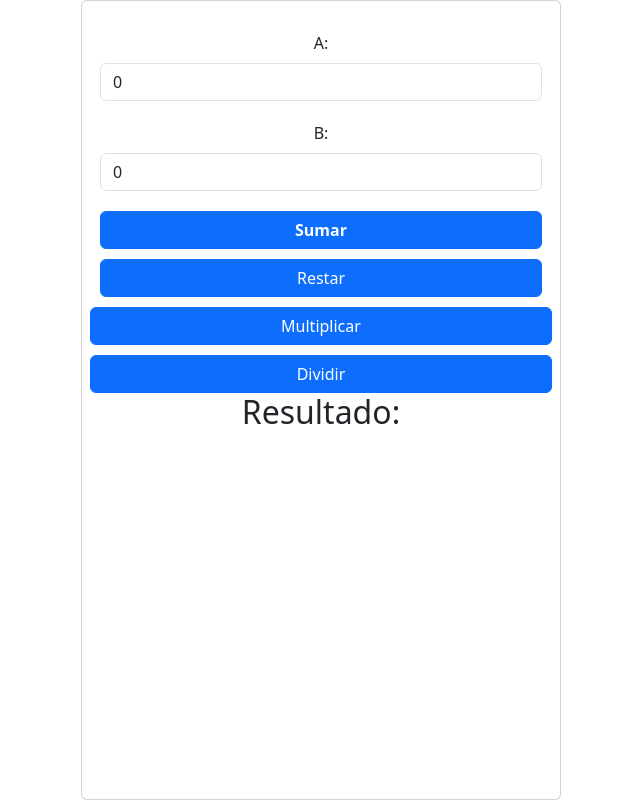
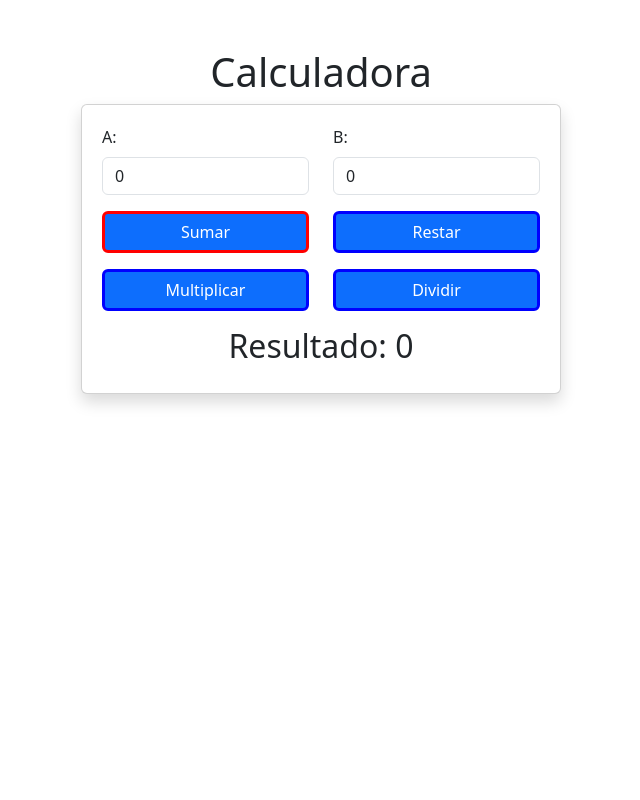
Before and after one commit to amatriain01/Ejercicio-React, a React (Create React App) app in the folder ejercicio-react/: page / in a window 1280 px wide. Shown: the whole page, without its empty margins (319-959 px from the left). Built offline with nearby package versions, Linux system fonts and the light colour scheme.

Commit message:
Arreglados estilos

```diff
--- /dev/null
+++ b/ejercicio-react/src/App.css
@@ -0,0 +1,8 @@
+.border-red {
+    border-color: red;
+    border-width: 3px;
+}
+.border-blue {
+    border-color: blue;
+    border-width: 3px;
+}
--- a/ejercicio-react/src/App.js
+++ b/ejercicio-react/src/App.js
@@ -1,16 +1,16 @@
 import React, { useState } from 'react';
-import { Row, Card } from 'react-bootstrap';
+import { Row, Col, Card, Button } from 'react-bootstrap';
 import CampoEntrada from './Componentes/CampoEntrada';
-import BotonOperacion from './Componentes/BotonOperacion';
 import MostradorResultado from './Componentes/MostradorResultado';
+import './App.css';
 
 function App() {
   const [num1, setNum1] = useState('0');
   const [num2, setNum2] = useState('0');
-  const [operation, setOperation] = useState('+');
-  const [result, setResult] = useState('');
+  const [result, setResult] = useState('0');
+  const [clickedButton, setClickedButton] = useState('+');
 
-  const handleOperacion = (operation) => {
+  const handleOperation = (operation) => {
     let result;
     switch (operation) {
       case '+':
@@ -28,40 +28,57 @@ function App() {
       default:
         result = '0';
     }
-    setOperation(operation);
     setResult(result);
+    setClickedButton(operation);
   };
 
   return (
-    <div style={{ display: 'flex', justifyContent: 'center', minHeight: '100vh', textAlign: 'center' }}>
-      <Card style={{ width: '30rem', padding: '20px' }}>
+    <>
+      <div>
+        <h1 className="text-center mt-5">Calculadora</h1>
+      </div>
+      <div className="d-flex justify-content-center align-items-center">
+        <Card className="shadow" style={{ width: '30rem', padding: '20px' }}>
           <Row>
+            <Col>
               <CampoEntrada
                 controlId="num1"
                 label="A:"
                 value={num1}
                 onChange={setNum1}
               />
+            </Col>
+            <Col>
               <CampoEntrada
                 controlId="num2"
                 label="B:"
                 value={num2}
                 onChange={setNum2}
               />
+            </Col>
           </Row>
-        <Row style={{ padding: '10px', display: 'flex', gap: '10px', justifyContent: 'center' }}>
-          <BotonOperacion onClick={() => handleOperacion('+')} operation='+' text="Sumar" currentOperation={operation} />
-          <BotonOperacion onClick={() => handleOperacion('-')} operation='-' text="Restar" currentOperation={operation} />
+          <Row className="justify-content-center mt-3 mb-3 text-center">
+            <Col>
+              <Button onClick={() => handleOperation('+')} variant={clickedButton === '+' ? 'primary border-red' : 'primary border-blue'} className="w-100 mr-2">Sumar</Button>
+            </Col>
+            <Col>
+              <Button onClick={() => handleOperation('-')} variant={clickedButton === '-' ? 'primary border-red' : 'primary border-blue'} className="w-100">Restar</Button>
+            </Col>
           </Row>
-        <Row style={{ display: 'flex', gap: '10px', justifyContent: 'center' }}>
-          <BotonOperacion onClick={() => handleOperacion('*')} operation='*' text="Multiplicar" currentOperation={operation} />
-          <BotonOperacion onClick={() => handleOperacion('/')} operation='/' text="Dividir" currentOperation={operation} />
+          <Row className="justify-content-center mb-3 text-center">
+            <Col>
+              <Button onClick={() => handleOperation('*')} variant={clickedButton === '*' ? 'primary border-red' : 'primary border-blue'} className="w-100 mr-2">Multiplicar</Button>
+            </Col>
+            <Col>
+              <Button onClick={() => handleOperation('/')} variant={clickedButton === '/' ? 'primary border-red' : 'primary border-blue'} className="w-100">Dividir</Button>
+            </Col>
           </Row>
-        <Row style={{ display: 'flex', gap: '10px', justifyContent: 'center' }}>
+          <Row className="justify-content-center text-center">
             <MostradorResultado result={result} />
           </Row>
         </Card>
       </div >
+    </>
   );
 }
 
--- a/ejercicio-react/src/Componentes/BotonOperacion.js
+++ /dev/null
@@ -1,10 +0,0 @@
-import React from 'react';
-import { Button } from 'react-bootstrap';
-
-const BotonOperacion = ({ onClick, operation, text, currentOperation }) => {
-    return (
-        <Button style={{ fontWeight: operation === currentOperation ? 'bold' : 'normal' }} onClick={onClick}>{text}</Button>
-    );
-}
-
-export default BotonOperacion;
--- a/ejercicio-react/src/Componentes/CampoEntrada.js
+++ b/ejercicio-react/src/Componentes/CampoEntrada.js
@@ -7,7 +7,7 @@ const CampoEntrada = ({ controlId, label, value, onChange }) => {
     }
 
     return (
-        <Form.Group style={{ padding: '10px' }} controlId={controlId}>
+        <Form.Group controlId={controlId}>
             <Form.Label>{label}</Form.Label>
             <Form.Control
                 type="number"
```
Lines whose indentation alone changed are shown as unchanged.
